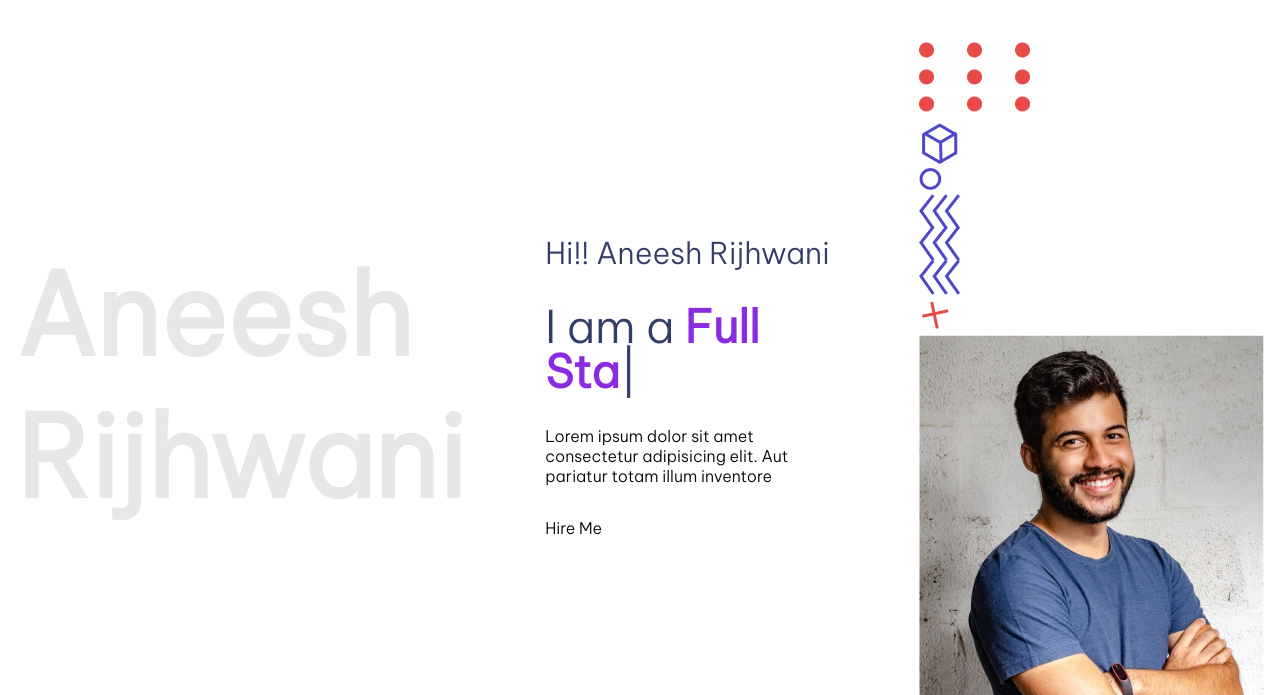
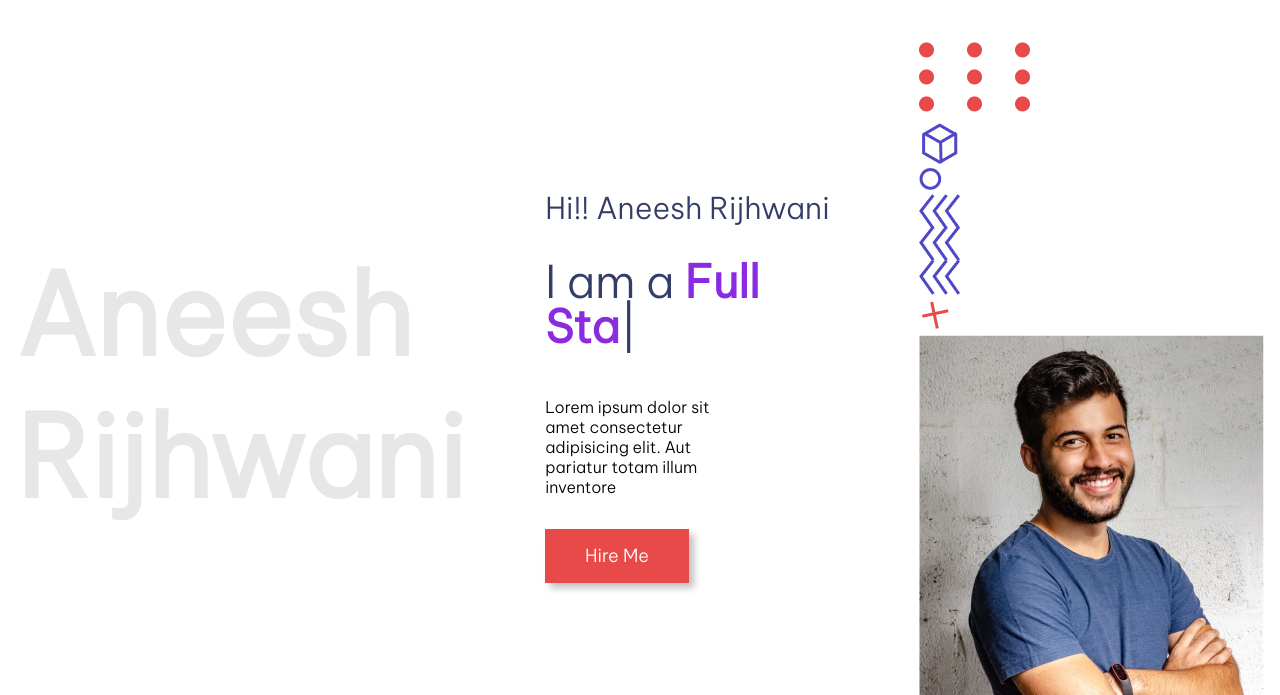
Before and after one commit to AneeshRijhwani25/Portfolio, a plain HTML site: page index.html in a window 1280 px wide. Shown: the part 105-800 px from the top of the page. Drawn offline with nearby package versions, Linux system fonts and the light colour scheme.

Commit message:
Added HireMe button properties

```diff
--- a/styles.css
+++ b/styles.css
@@ -109,3 +109,51 @@ a{
     font-size: 45px;
     line-height: 45px;
 }
+
+.hero-section-discription{
+    margin-top: 1rem;
+    width: 70%;
+    font-weight: 500;
+}
+
+.btn-pink{
+    background-color: var(--bgOrange);
+    width: fit-content;
+    color: white;
+    padding: 0.8rem 2.3rem;
+    box-shadow: 5px 5px 7px 0px #0000003f;
+    font-size: 18px;
+    cursor: pointer;
+    transition: all 0.5s;
+    font-weight: 500;
+    border: solid 3px transparent;
+    position: relative;
+    z-index: 1;
+}
+
+.btn-pink::before{
+    content: "";
+    position: absolute;
+    background-color: #fff;
+    top: 0px;
+    left: 0;
+    right: 0;
+    bottom: 0px;
+    z-index: -1;
+    transform: scaleX(0);
+    transform-origin: left;
+    transition: all 0.5s;
+}
+
+.btn-pink:hover::before{
+    transform: scaleX(1);
+}
+
+.btn-pink:hover{
+    border: solid 3px var(--bgOrange);
+    color: black;
+}
+
+#btn-bottom{
+    display: none;
+}
```
